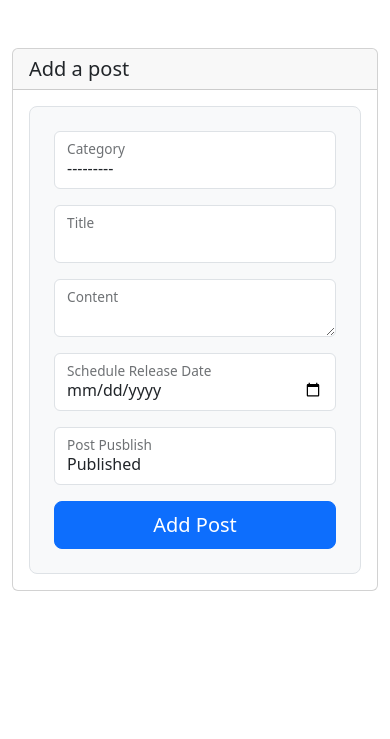
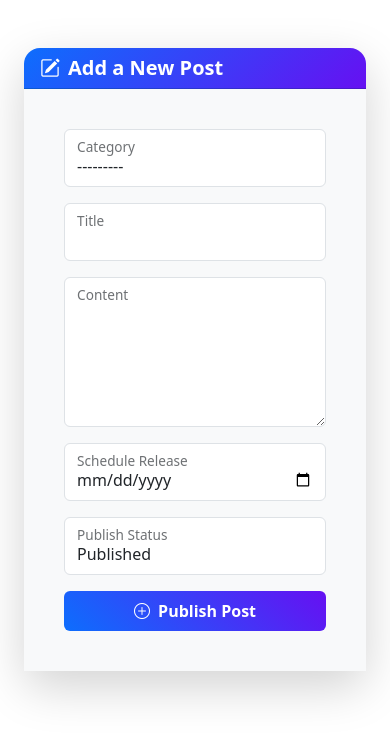
Before and after one commit to vikasji14/django-blog, a Django app: page /add-post/ in a window 390 px wide. Shown: the part 56-795 px from the top of the page. Run offline with Django 5.2, Linux system fonts and the light colour scheme; the visitor is signed in with stand-in values (Sample User, id 1); data that the repository does not hold is empty; some libraries are stand-ins or nearby versions.

Commit message:
'html_code_update'

```diff
--- a/blog/post/models.py
+++ b/blog/post/models.py
@@ -31,4 +31,4 @@ class Post(models.Model):
 class PostLike(models.Model):
     reader = models.ForeignKey(User, on_delete=models.CASCADE)
     post = models.ForeignKey(Post, on_delete=models.CASCADE)
-    like_count = models.PositiveBigIntegerField(null=True, editable=True)
+    like_count = models.PositiveBigIntegerField(null=True, editable=True, default=0)
--- a/blog/post/views.py
+++ b/blog/post/views.py
@@ -48,14 +48,24 @@ def update_post(request, pk):
 
 def post_details(request, pk):
     post = Post.objects.get(pk=pk)
-    context = {'post': post}
+    post_like= post.postlike_set.all().count()
+    is_liked = False
+    if PostLike.objects.filter(post=post,  reader=request.user).exists():
+        is_liked = True
+
+    context = {'post': post,'post_like': post_like,'is_liked': is_liked, }
     return render(request, 'post/post_details.html', context)
 
 
 def author_posts(request,pk):
     user = User.objects.get(pk=pk)
-    posts = Post.post_set.all()
-    context = {'posts': posts, 'user': user}
+    author_name = user.first_name
+    posts = user.post_set.all()
+    if not posts:
+        messages.info(request, 'This author has no posts.')
+        return redirect('all-posts')
+    context = {'posts': posts, 'user': user, 'author_name': author_name}
+    print("posts",posts)
     return render(request, 'post/author_posts.html', context)
 
 @login_required
@@ -68,32 +78,24 @@ def my_posts(request):
 @login_required
 def delete_post(request, pk):
     post = Post.objects.get(pk=pk)
-    if not post.author == request.user:
-        messages.error(request, 'You are not authorized to delete this post.')
-        return redirect('dashboard')
-    post.delete()
-    messages.success(request, 'Post deleted successfully!')
+    if request.method == 'POST':
+        post.delete()
+        return redirect('my-posts')  # Redirect to your posts list
     return redirect('my-posts')
 
 
 @login_required
 def like_post(request, pk):
     post = Post.objects.get(pk=pk)
-    post_like = PostLike.objects.filter(post=post).first()
 
+    if PostLike.objects.filter(post=post,  reader=request.user).exists():
+        messages.warning(request, 'You already liked this post!')
+        return redirect('post-details',post.pk)
 
-    if post_like.exists():
-        if post_like.reader == request.user:
-            messages.success(request, 'You already liked this post!')
-            return redirect('post-details',post.pk)
-        post_like.like_count += 1
-        post_like.save()
-        messages.success(request, 'you just liked this post')
-        return redirect('post-details', post.pk)
-    else:
-        PostLike.objects.create(reader=request.user, like_count=1, post=post)
-        messages.success(request, 'you just liked this post')
-        return redirect('post-details', post.pk)
+    PostLike.objects.create(reader=request.user, post=post)
+    messages.success(request, 'Post liked successfully!')
+    return redirect('post-details', post.pk)
+
 
 
 def all_posts(request):
--- a/blog/templates/base.html
+++ b/blog/templates/base.html
@@ -1,5 +1,6 @@
 <!doctype html>
 <html lang="en">
+
 <head>
   <!-- Required meta tags -->
   <meta charset="utf-8">
@@ -10,32 +11,39 @@
   <link href="https://cdn.jsdelivr.net/npm/bootstrap@5.3.6/dist/css/bootstrap.min.css" rel="stylesheet"
     integrity="sha384-4Q6Gf2aSP4eDXB8Miphtr37CMZZQ5oXLH2yaXMJ2w8e2ZtHTl7GptT4jmndRuHDT" crossorigin="anonymous">
 
+  <link href="https://cdn.jsdelivr.net/npm/bootstrap-icons@1.10.5/font/bootstrap-icons.css" rel="stylesheet">
 
   <title>Django Blog</title>
 </head>
+
 <body>
   <nav class="navbar navbar-expand-lg navbar-light bg-light">
     <div class="container-fluid">
-    <a class="navbar-brand" href="#">Django <span class="text-warning" ></span> Blog</span></a>
-    <button class="navbar-toggler" type="button" data-bs-toggle="collapse" data-bs-target="#navbarSupportedContent" aria-controls="navbarSupportedContent" aria-expanded="false" aria-label="Toggle navigation">
+      <a class="navbar-brand" href="/">Django <span class="text-warning"></span> Blog</span></a>
+      <button class="navbar-toggler" type="button" data-bs-toggle="collapse" data-bs-target="#navbarSupportedContent"
+        aria-controls="navbarSupportedContent" aria-expanded="false" aria-label="Toggle navigation">
         <span class="navbar-toggler-icon"></span>
       </button>
       <div class="collapse navbar-collapse" id="navbarSupportedContent">
         <ul class="navbar-nav me-auto mb-2 mb-lg-0">
           <li class="nav-item">
-          <a class="nav-link active" aria-current="page" href="#">Home</a>
+            <a class="nav-link active" aria-current="page" href="/dashboard">Dashboard</a>
           </li>
           <li class="nav-item">
-          <a class="nav-link" href="#">Link</a>
+            <a class="nav-link active" aria-current="page" href="/my-posts">Post</a>
           </li>
+
           <li class="nav-item dropdown">
-          <a class="nav-link dropdown-toggle" href="#" id="navbarDropdown" role="button" data-bs-toggle="dropdown" aria-expanded="false">
+            <a class="nav-link dropdown-toggle" href="#" id="navbarDropdown" role="button" data-bs-toggle="dropdown"
+              aria-expanded="false">
               Dropdown
             </a>
             <ul class="dropdown-menu" aria-labelledby="navbarDropdown">
               <li><a class="dropdown-item" href="#">Action</a></li>
               <li><a class="dropdown-item" href="#">Another action</a></li>
-            <li><hr class="dropdown-divider"></li>
+              <li>
+                <hr class="dropdown-divider">
+              </li>
               <li><a class="dropdown-item" href="#">Something else here</a></li>
             </ul>
           </li>
@@ -54,6 +62,22 @@
   <!-- Optional JavaScript; choose one of the two! -->
 
   <div class="container mt-5">
+    {% if messages %}
+    <div style="position: fixed; bottom: 20px; right: 20px; z-index: 1050; min-width: 250px;">
+      {% for message in messages %}
+      <div
+        class="alert alert-{{ message.tags }} alert-dismissible fade show d-flex justify-content-between align-items-center py-2 px-3 small mb-2"
+        role="alert">
+        <div class="me-2 flex-grow-1">{{ message }}</div>
+        <button type="button" class="btn-close p-2 m-1 align-self-center" data-bs-dismiss="alert" aria-label="Close"
+          style="transform: translateY(1px);">
+        </button>
+      </div>
+      {% endfor %}
+    </div>
+    {% endif %}
+
+
     {% block content %}
 
     {% endblock content %}
@@ -71,4 +95,5 @@
     <script src="https://cdn.jsdelivr.net/npm/bootstrap@5.0.2/dist/js/bootstrap.min.js" integrity="sha384-cVKIPhGWiC2Al4u+LWgxfKTRIcfu0JTxR+EQDz/bgldoEyl4H0zUF0QKbrJ0EcQF" crossorigin="anonymous"></script>
     -->
 </body>
+
 </html>
--- a/blog/templates/post/add_post.html
+++ b/blog/templates/post/add_post.html
@@ -1,65 +1,95 @@
+
+
+
 {% extends "base.html" %}
 {% load widget_tweaks %}
+
 {% block content %}
 
-<div class="card">
-    <h5 class="card-header">Add a post</h5>
-    <div class="card-body">
+<div class="container my-5">
+    <div class="card border-0 shadow-lg rounded-4">
+        <div class="card-header text-white rounded-top-4" style="background: linear-gradient(135deg, #0d6efd, #6610f2);">
+            <h5 class="mb-0 fw-semibold"><i class="bi bi-pencil-square me-2"></i>Add a New Post</h5>
+        </div>
+        <div class="card-body bg-light">
 
-        <form class="p-4 p-md-5 border rounded-3 bg-light" method="POST">
+            <form method="POST" class="p-4">
                 {% csrf_token %}
-           <div class="row">
+                <div class="row g-3">
+
+                    <!-- Category -->
                     <div class="col-md-6">
-                    <div class="form-floating mb-3">
+                        <div class="form-floating">
                             {% render_field form.category class="form-control" %}
-                        <label for="floatingInput">Category</label>
+                            <label>Category</label>
                         </div>
                     </div>
 
-
+                    <!-- Title -->
                     <div class="col-md-6">
-                    <div class="form-floating mb-3">
+                        <div class="form-floating">
                             {% render_field form.title class="form-control" %}
-                        <label for="floatingInput">Title</label>
+                            <label>Title</label>
                         </div>
                     </div>
 
+                    <!-- Content -->
+                    <div class="col-12">
+                        <div class="form-floating">
+                            {% render_field form.content class="form-control" rows="6" style="height: 150px;" %}
+                            <label>Content</label>
+                        </div>
+                    </div>
+
+                    <!-- Scheduled Date -->
+                    <div class="col-md-4">
+                        <div class="form-floating">
+                            {% render_field form.sheduled_date class="form-control" type="date" %}
+                            <label>Schedule Release</label>
+                        </div>
+                    </div>
+
+                    <!-- Is Draft -->
+                    <div class="col-md-4">
+                        <div class="form-floating">
+                            {% render_field form.is_draft class="form-control" %}
+                            <label>Publish Status</label>
+                        </div>
+                    </div>
+
+                    <!-- Submit Button -->
+                    <div class="col-12 mt-3">
+                        <button type="submit" class="btn btn-gradient w-100 py-2 fw-semibold">
+                            <i class="bi bi-plus-circle me-1"></i> Publish Post
+                        </button>
+                    </div>
 
                 </div>
+            </form>
 
-            <div>
-                <div class="col-md-12">
-                    <div class="form-floating mb-3">
-                        {% render_field form.content class="form-control" rows="5" %}
-                        <label for="floatingInput">Content</label>
         </div>
     </div>
 </div>
 
-            <div class="row">
-                <div class="col-md-3">
-                    <div class="form-floating mb-3">
-                        {% render_field form.sheduled_date class="form-control" type="date" %}
-                        <label for="floatingInput">Schedule Release Date</label>
-                    </div>
-                </div>
+<!-- Optional custom styles (place in base.html or here) -->
+<style>
+    .btn-gradient {
+        background: linear-gradient(45deg, #0d6efd, #6610f2);
+        color: white;
+        border: none;
+        transition: all 0.3s ease-in-out;
+    }
 
+    .btn-gradient:hover {
+        background: linear-gradient(45deg, #6610f2, #0d6efd);
+        color: white;
+        transform: scale(1.02);
+    }
 
-                <div class="col-md-6">
-                    <div class="form-floating mb-3">
-                        {% render_field form.is_draft class="form-control" %}
-                        <label for="floatingInput">Post Pusblish</label>
-                    </div>
-                </div>
-
-
-            </div>
-
-            <div class="col-md-12">
-                <button class="w-100 btn btn-lg btn-primary" type="submit">Add Post</button>
-            </div>
-        </form>
-    </div>
-</div>
+    .form-floating > .form-control:focus {
+        border-color: #0d6efd;
+        box-shadow: 0 0 0 0.2rem rgba(13, 110, 253, 0.25);
+    }
+</style>
 
 {% endblock content %}
```
Also changed, not shown: blog/templates/dashboard/dashboard.html (+15 -14 lines), blog/templates/post/all_posts.html (+68 -15 lines), blog/templates/post/author_posts.html (added, +62 -0 lines), blog/templates/post/my_posts.html (+91 -0 lines), blog/templates/post/post_details.html (+27 -10 lines), blog/templates/post/update_post.html (+95 -0 lines), blog/post/migrations/0005_alter_postlike_like_count.py (added), blog/templates/post/auther_posts.html (deleted). Lines whose indentation alone changed are shown as unchanged.
